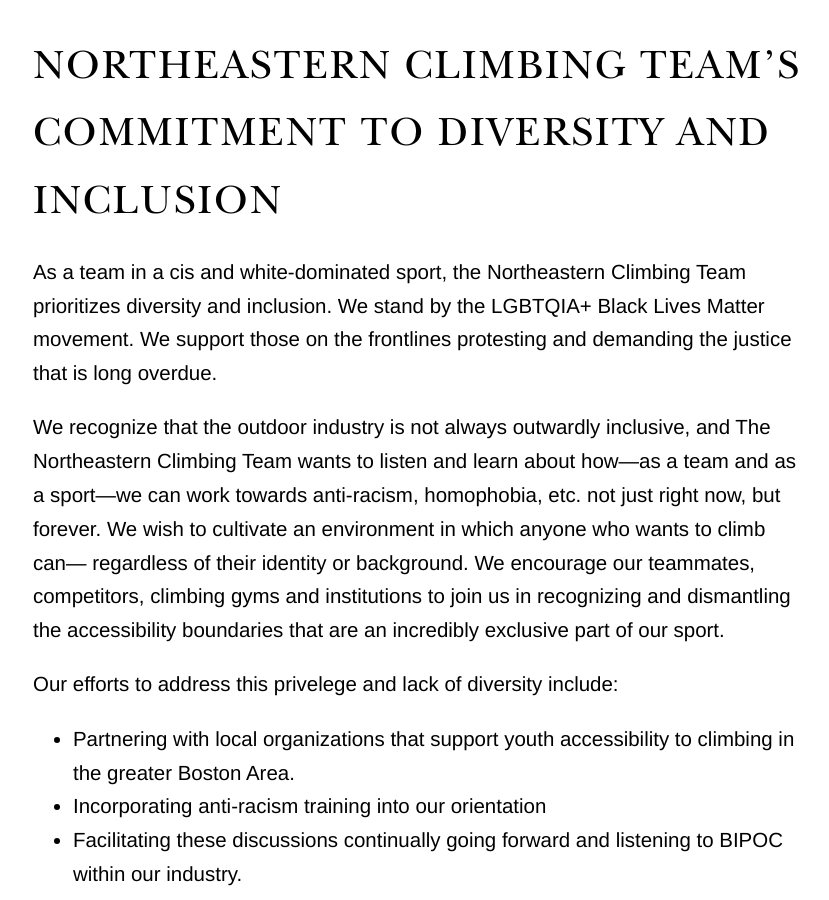
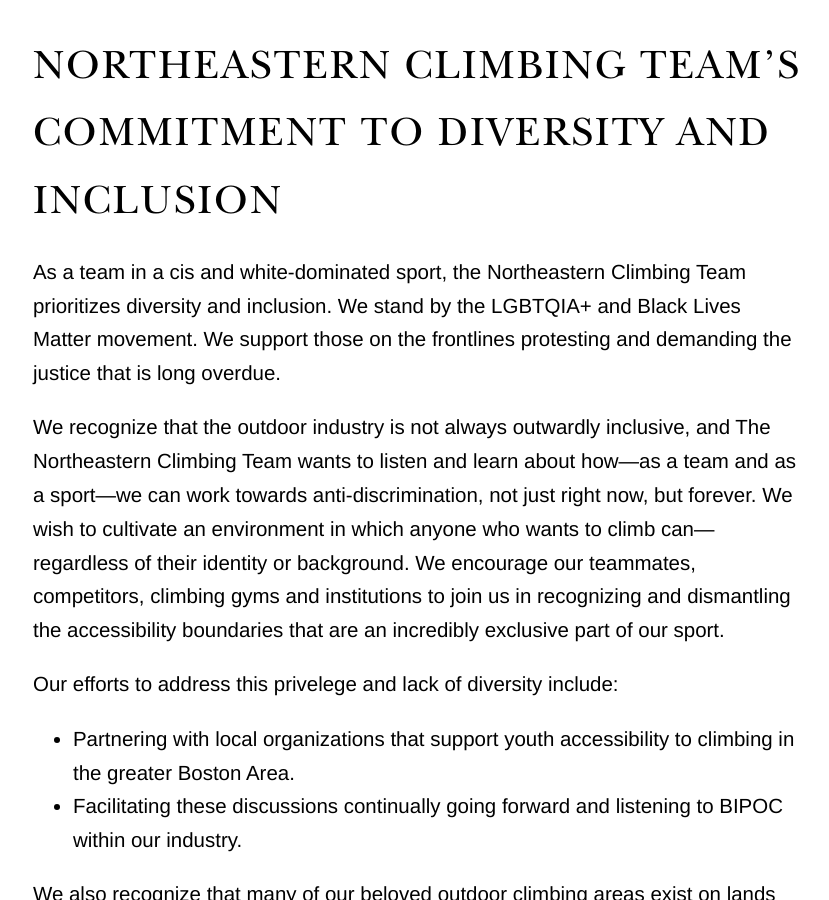
Before and after one commit to NortheasternClimbing/northeasternclimbing.github.io, a Jekyll site: the page built from team/diversity-inclusion.md, in a window 1280 px wide and 900 px high, scrolled down 340 px. Shown: the whole window, without its empty margins (222-1051 px from the left). Built offline with Jekyll 4.4.1, drawn with Linux system fonts in a browser that asks for light colours.

Commit message:
Update diversity-inclusion.md

```diff
--- a/team/diversity-inclusion.md
+++ b/team/diversity-inclusion.md
@@ -4,12 +4,12 @@
 ---
 
 As a team in a cis and white-dominated sport, the Northeastern Climbing Team prioritizes diversity
-and inclusion. We stand by the LGBTQIA+ Black Lives Matter movement. We support those on the
+and inclusion. We stand by the LGBTQIA+ and Black Lives Matter movement. We support those on the
 frontlines protesting and demanding the justice that is long overdue.
 
 We recognize that the outdoor industry is not always outwardly inclusive, and The Northeastern
 Climbing Team wants to listen and learn about how—as a team and as a sport—we can work towards
-anti-racism, homophobia, etc. not just right now, but forever. We wish to cultivate an environment
+anti-discrimination, not just right now, but forever. We wish to cultivate an environment
 in which anyone who wants to climb can— regardless of their identity or background. We encourage our
 teammates, competitors, climbing gyms and institutions to join us in recognizing and dismantling
 the accessibility boundaries that are an incredibly exclusive part of our sport.
@@ -17,7 +17,6 @@
 Our efforts to address this privelege and lack of diversity include:
 * Partnering with local organizations that support youth accessibility to climbing in the greater
 Boston Area.
-* Incorporating anti-racism training into our orientation
 * Facilitating these discussions continually going forward and listening to BIPOC within our
 industry.
 
```
